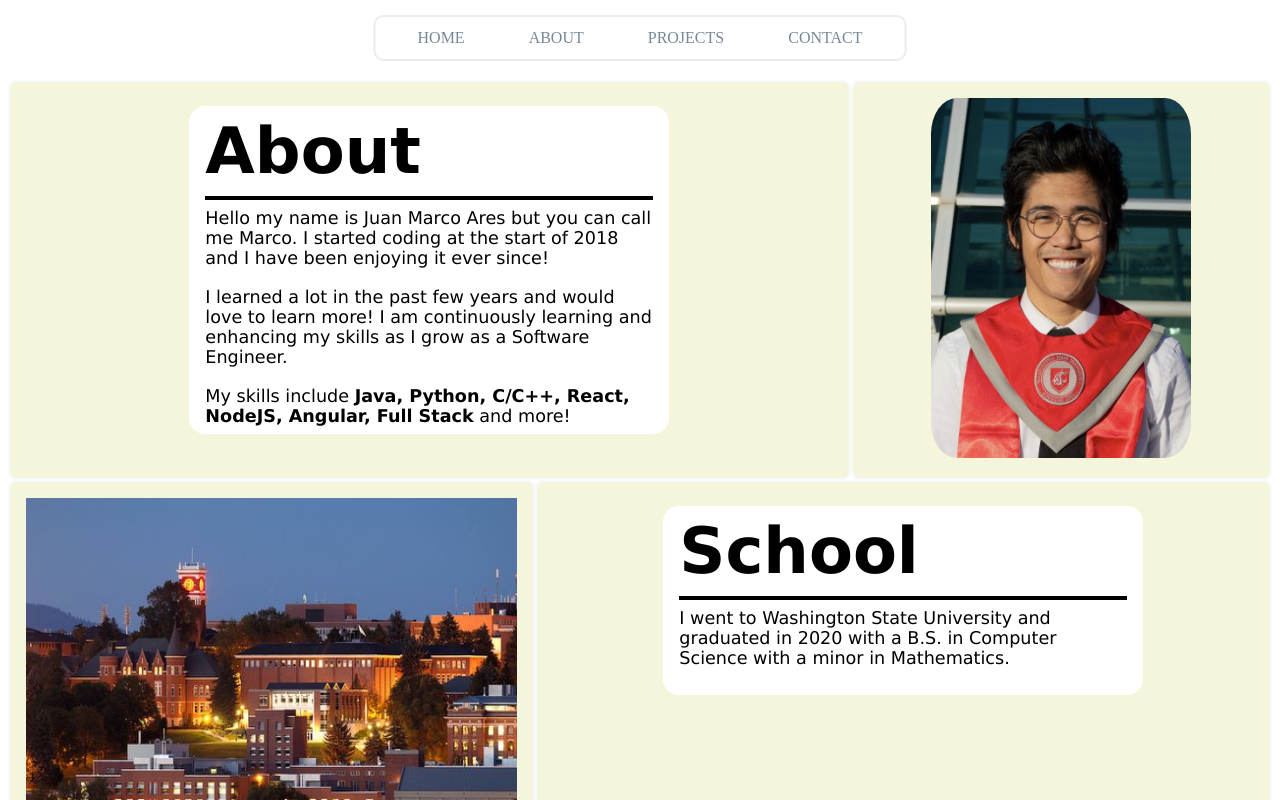
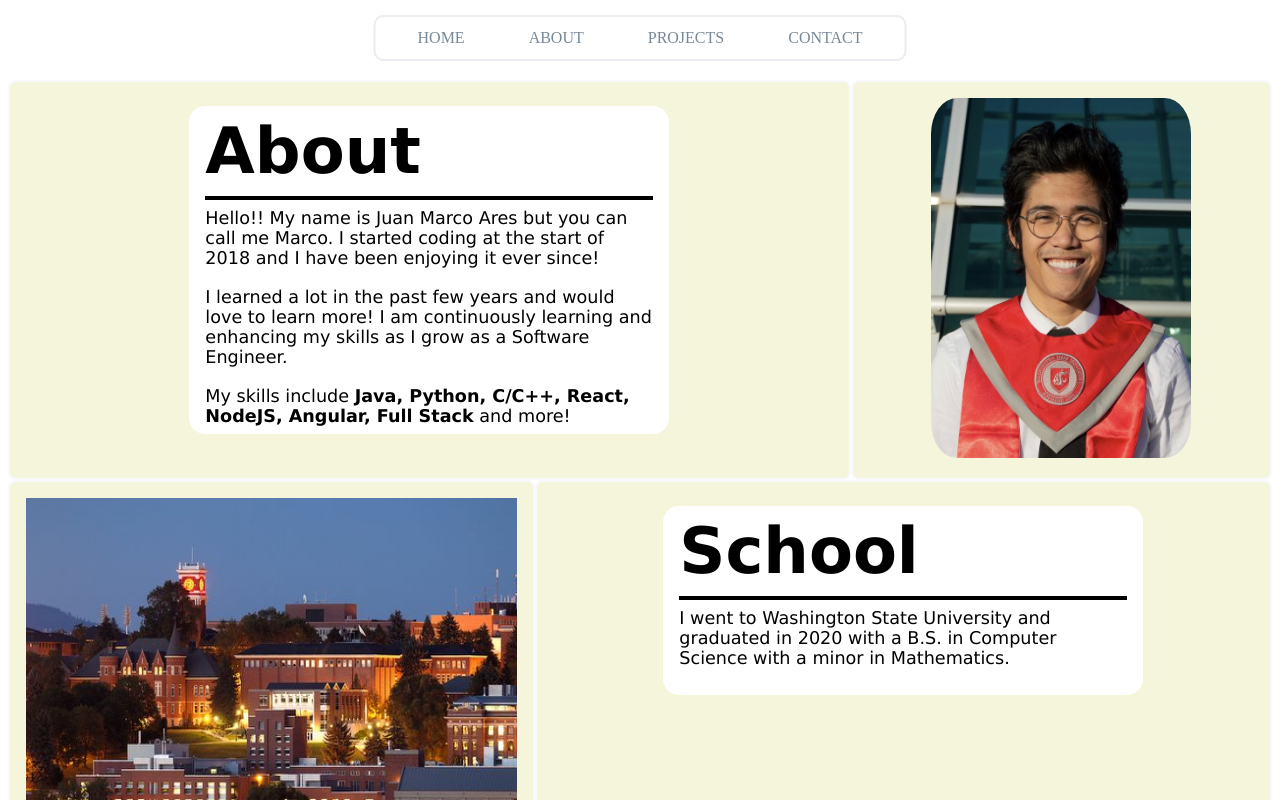
Before and after one commit to jmarcoares98/Web-Portfolio, an Angular app: page /aboutme in a window 1280 px wide. Shown: the top 800 px of the page. Built offline with nearby package versions, Linux system fonts and the light colour scheme.

Commit message:
Update about-me.component.html

```diff
--- a/src/app/about-me/about-me.component.html
+++ b/src/app/about-me/about-me.component.html
@@ -8,7 +8,7 @@
         <h2 class="heading">About</h2>
         <hr class="new4">
         <p class="paragraph">
-            Hello my name is Juan Marco Ares but you can call
+            Hello!! My name is Juan Marco Ares but you can call
             me Marco. I started coding at the start of 2018 and
             I have been enjoying it ever since!
         </p><br/>
@@ -58,7 +58,7 @@
           * I love listening to music, specially when its live.
       </p><br/>
       <p class="paragraph">
-          * Hit me up and let me know about your favorite theory!
+          * Hit me up and let me know about your favorite conspiracy theory!
       </p><br/>
     </article>
   </main>
```
